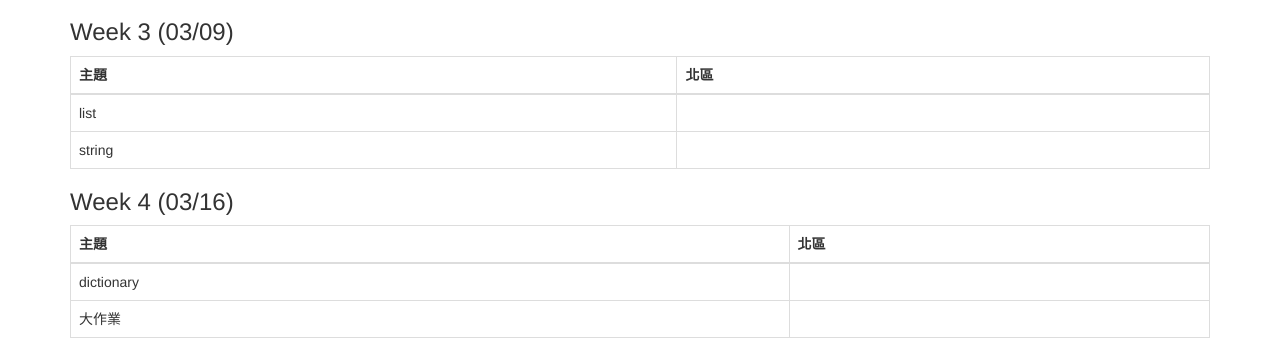
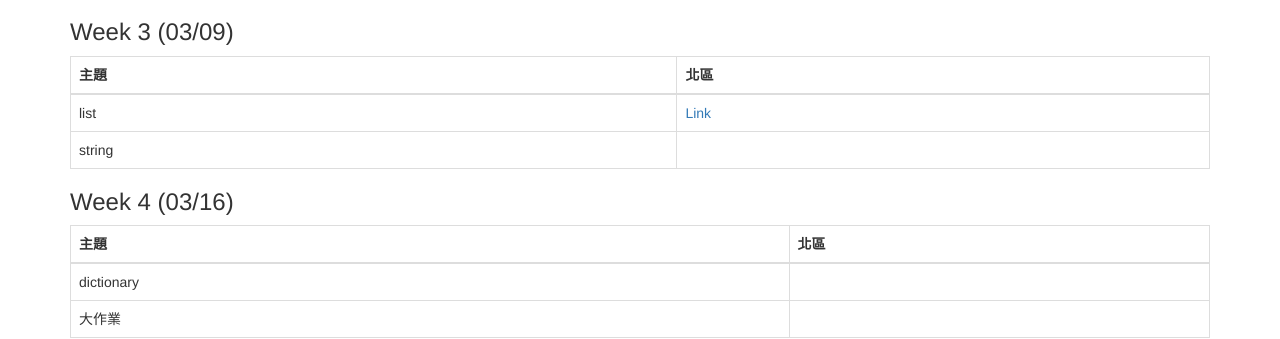
Before and after one commit to tw-csie-sprout/py2025, a Jekyll site: the page built from slides.md, in a window 1280 px wide and 900 px high, scrolled down 473 px. Shown: the part 155-494 px from the top of the window. Built offline with Jekyll 4.4.1, drawn with Linux system fonts in a browser that asks for light colours.

Commit message:
Update week3 list slide

```diff
--- a/slides.md
+++ b/slides.md
@@ -30,7 +30,7 @@ title: "課程講義"
 {: .table .table-bordered}
 | 主題 | 北區 |
 | --- | --- |
-| list | |
+| list |[Link](https://drive.google.com/file/d/1l71M3YXL4JOt66aPimHJNXjArdnRBaJp/view?usp=sharing) |
 | string |  |
 
 ### Week 4 (03/16)
```
